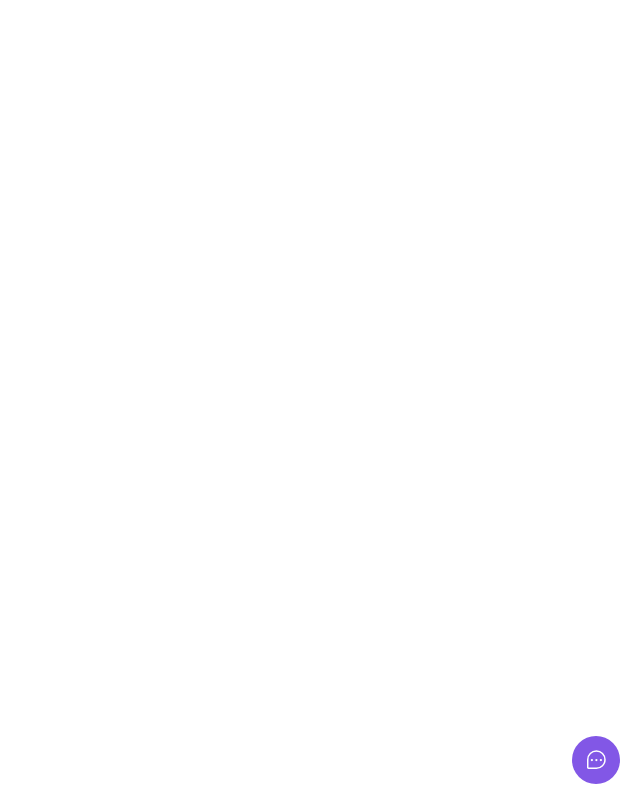
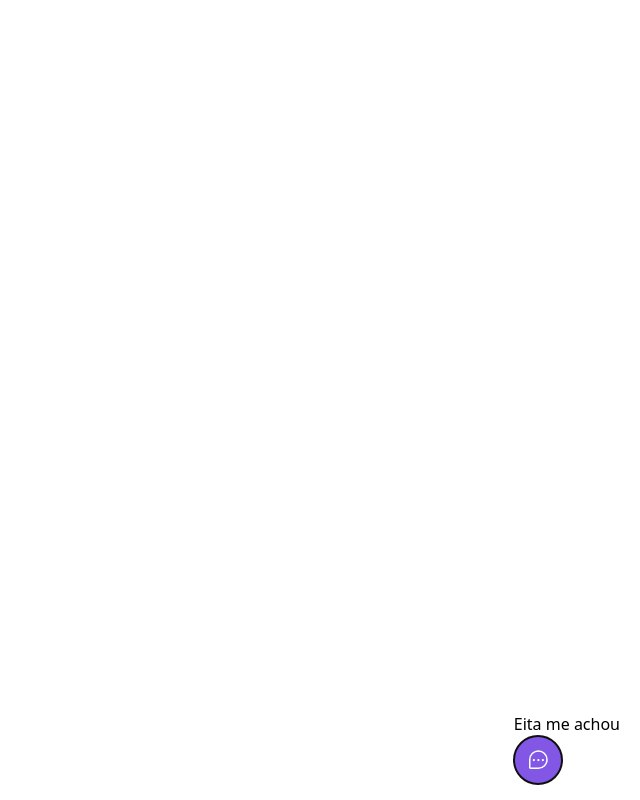
Before and after one commit to lumiguel1/ShowMe, a React (Vite) app in the folder ShowmE/: page / in a window 1280 px wide. Both pictures are taken after a click on the button "Feedback". Shown: the whole page, without its empty margins (640-1280 px from the left). Built offline with nearby package versions, Linux system fonts and the light colour scheme.

Commit message:
Add Popover of HeadlessUI for Feedback Panel

```diff
--- a/ShowmE/package.json
+++ b/ShowmE/package.json
@@ -8,6 +8,7 @@
     "preview": "vite preview"
   },
   "dependencies": {
+    "@headlessui/react": "^1.6.0",
     "phosphor-react": "^1.4.1",
     "react": "^18.0.0",
     "react-dom": "^18.0.0"
--- a/ShowmE/src/components/Widget.tsx
+++ b/ShowmE/src/components/Widget.tsx
@@ -1,16 +1,22 @@
 import { ChatTeardropDots } from 'phosphor-react';
+import { Popover } from '@headlessui/react'
+
+
+import { useState } from 'react';
 
 export function Widget() {
     return (
-        <div className="absolute bottom-4 right-5">
-            <button className="flex items-center bg-brand-500 rounded-full p-3 h-12 text-white group">
+        <Popover className="absolute bottom-4 right-5">
+            <Popover.Panel>Eita me achou</Popover.Panel>
+
+            <Popover.Button className="flex items-center bg-brand-500 rounded-full p-3 h-12 text-white group">
                 <ChatTeardropDots className="w-6 h-6" />
 
                 <span className="max-w-0 overflow-hidden group-hover:max-w-xs transition-all duration-300 ease-linear">
                     <span className="pl-2"></span>
                     Feedback
                 </span>
-            </button>
-        </div>
+            </Popover.Button>
+        </Popover>
     )
 }
```
Also changed, not shown: 1 other file (tests, documents, lock files or other folders).
